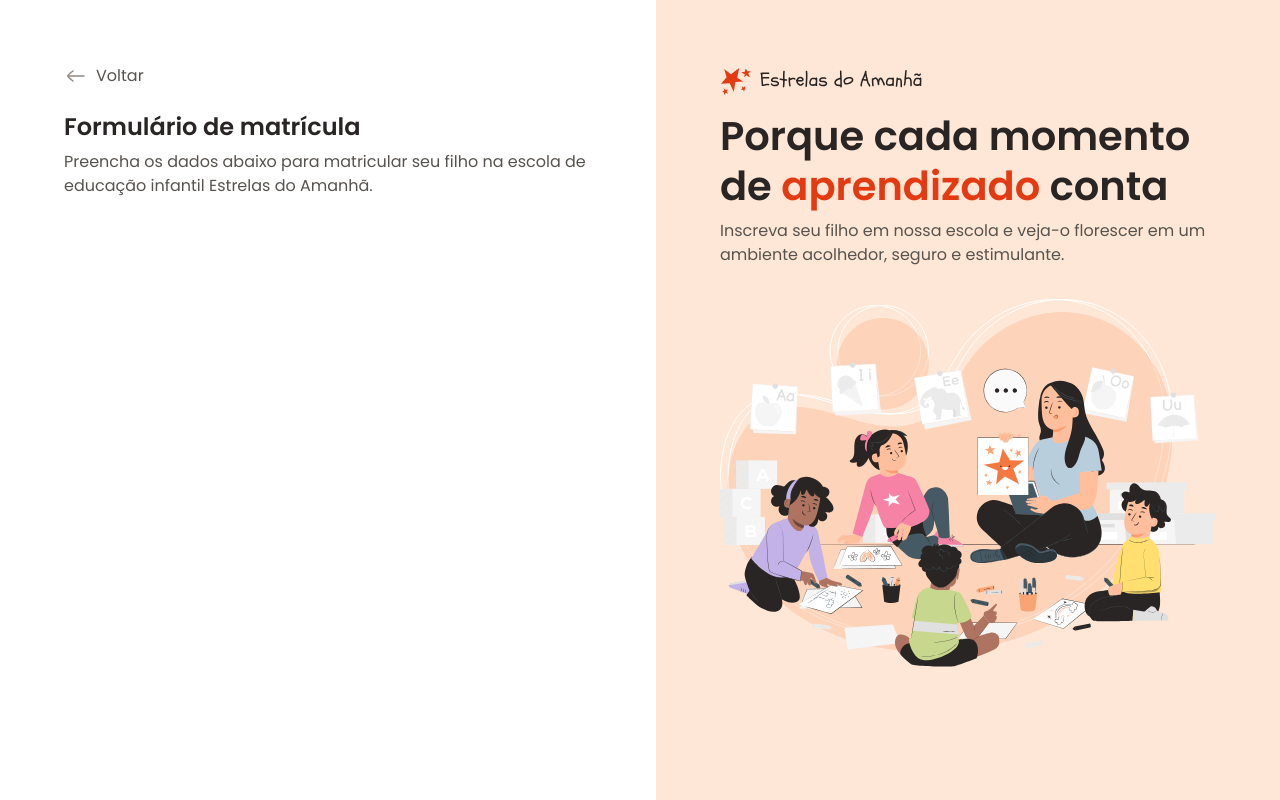
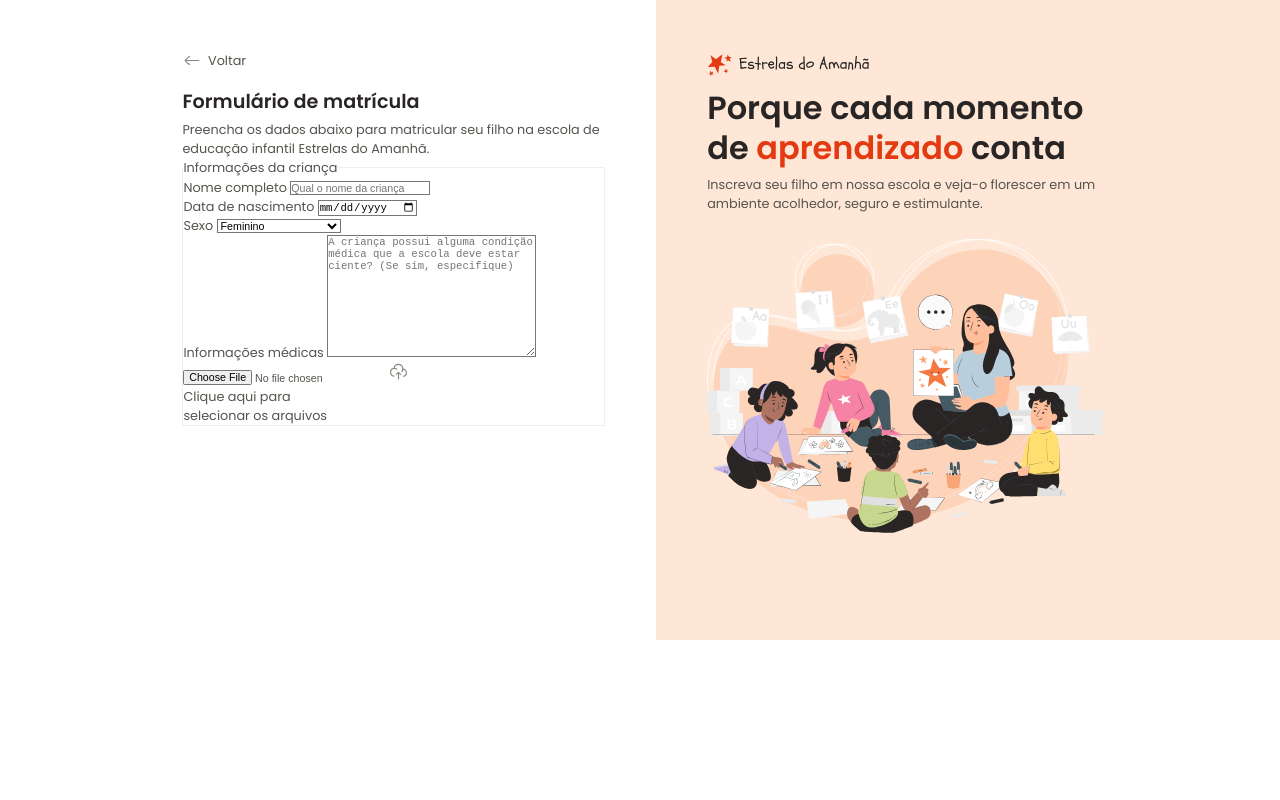
Before and after one commit to Nybli/Formulario-de-Matricula, a plain HTML site: page index.html in a window 1280 px wide. Drawn offline with Linux system fonts and the light colour scheme.

Commit message:
starting the form

```diff
--- a/index.html
+++ b/index.html
@@ -1,35 +1,106 @@
 <!DOCTYPE html>
 <html lang="pt-br">
   <head>
-    <link rel="preconnect" href="https://fonts.googleapis.com">
-    <link rel="preconnect" href="https://fonts.gstatic.com" crossorigin>
-    <meta charset="UTF-8">
-    <meta name="viewport" content="width=device-width, initial-scale=1.0">
+    <link rel="preconnect" href="https://fonts.googleapis.com" />
+    <link rel="preconnect" href="https://fonts.gstatic.com" crossorigin />
+    <meta charset="UTF-8" />
+    <meta name="viewport" content="width=device-width, initial-scale=1.0" />
     <title>Estrelas do Amanhã</title>
-    <link rel="stylesheet" href="/styles/index.css">
-    <link href="https://fonts.googleapis.com/css2?family=Poppins:ital,wght@0,100;0,200;0,300;0,400;0,500;0,600;0,700;0,800;0,900;1,100;1,200;1,300;1,400;1,500;1,600;1,700;1,800;1,900&display=swap" rel="stylesheet">
+    <link rel="stylesheet" href="/styles/index.css" />
+    <link
+      href="https://fonts.googleapis.com/css2?family=Poppins:ital,wght@0,100;0,200;0,300;0,400;0,500;0,600;0,700;0,800;0,900;1,100;1,200;1,300;1,400;1,500;1,600;1,700;1,800;1,900&display=swap"
+      rel="stylesheet"
+    />
   </head>
   <body>
     <div id="app">
       <main>
         <div class="main-container">
           <div class="back">
-                    <img src="assets/icons/arrow-left-02.svg" alt="Ícone de voltar">
+            <img src="assets/icons/arrow-left-02.svg" alt="Ícone de voltar" />
             <span>Voltar</span>
           </div>
           <h1>Formulário de matrícula</h1>
-                <p>Preencha os dados abaixo para matricular seu filho na escola de educação infantil Estrelas do Amanhã.</p>
+          <p>
+            Preencha os dados abaixo para matricular seu filho na escola de educação infantil Estrelas do Amanhã.
+          </p>
+
+          <form method="post" enctype="multipart/form-data">
+            <fieldset class="child-info">
+              <legend>Informações da criança</legend>
+
+              <div class="input-wrapper">
+                <label for="fullname">Nome completo</label>
+                <input
+                    type="text"
+                    name="fullname"
+                    id="fullname"
+                    placeholder="Qual o nome da criança"
+                />
+              </div>
+
+              <div class="input-wrapper">
+                <label for="birth">Data de nascimento</label>
+                <input
+                    type="date"
+                    name="birth"
+                    id="birth"
+                    lang="pt-BR"
+                />
+              </div>
+
+              <div class="select-wrapper">
+                <label for="gender">Sexo</label>
+                <select name="gender" id="gender">
+                  <option value="female">Feminino</option>
+                  <option value="male">Masculino</option>
+                  <option value="na">Prefiro não responder</option>
+                </select>
+              </div>
+
+              <div class="textarea-wrapper">
+                <label for="medical-info">Informações médicas</label>
+                <textarea
+                  name="medical-info"
+                  id="medical-info"
+                  cols="30"
+                  rows="10"
+                  placeholder="A criança possui alguma condição médica que a escola deve estar ciente? (Se sim, especifique)"
+                ></textarea>
+              </div>
+
+              <div class="droparea-wrapper">
+                <input
+                    type="file"
+                    name="birth-file"
+                    id="birth-file"
+                />
+                <img src="assets/icons/cloud-upload.svg" alt="">
+                <p>
+                    Clique aqui para <br>
+                    selecionar os arquivos
+                </p>
+              </div>
+
+            </fieldset>
+          </form>
         </div>
       </main>
 
       <aside>
         <div class="aside-container">
           <header>
-                    <img src="assets/Logo.svg" alt="Logo Estrelas do Amanhã">
+            <img src="assets/Logo.svg" alt="Logo Estrelas do Amanhã" />
             <h2>Porque cada momento de <span>aprendizado</span> conta</h2>
-                    <p>Inscreva seu filho em nossa escola e veja-o florescer em um ambiente acolhedor, seguro e estimulante.</p>
+            <p>
+              Inscreva seu filho em nossa escola e veja-o florescer em um
+              ambiente acolhedor, seguro e estimulante.
+            </p>
           </header>
-                <img src="assets/Illustration.svg" alt="Ilustração de uma professora com crianças prestando atenção">
+          <img
+            src="assets/Illustration.svg"
+            alt="Ilustração de uma professora com crianças prestando atenção"
+          />
         </div>
       </aside>
     </div>
--- a/styles/global.css
+++ b/styles/global.css
@@ -23,6 +23,8 @@
     --stroke-default: #D6D3D1;
     --stroke-highlight: #F3541C;
     --semantic-error: #DC2626;
+
+    zoom: 80%;
 }
 
 body {
```
Lines whose indentation alone changed are shown as unchanged.
